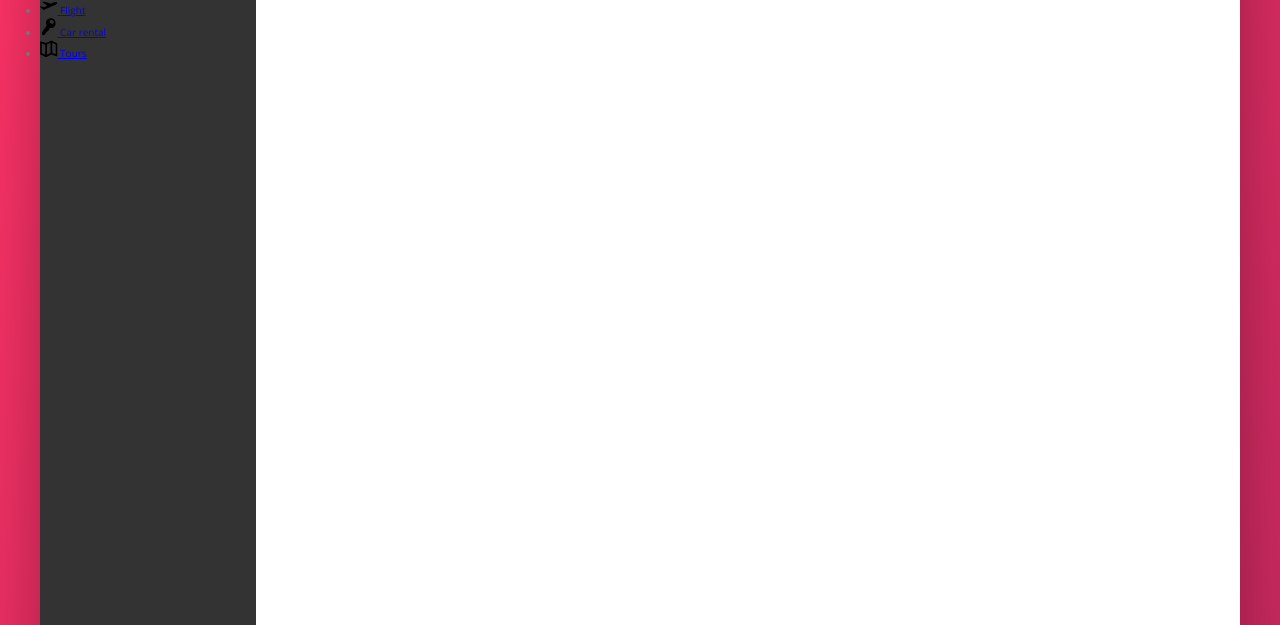
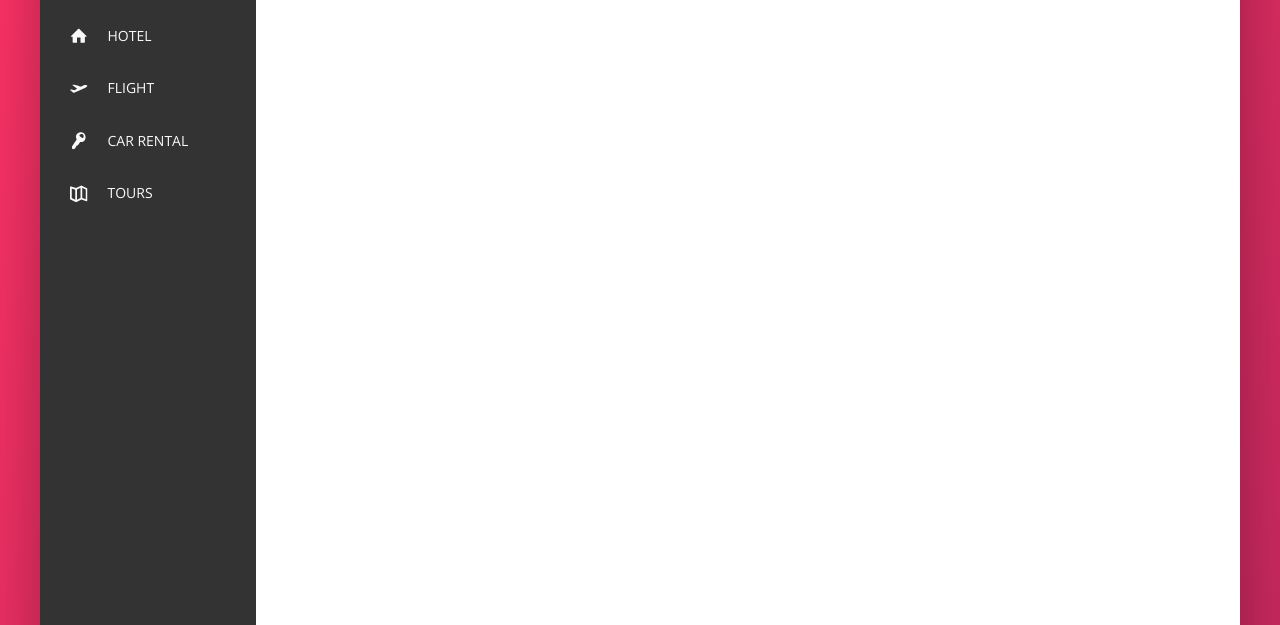
Before and after one commit to mhazak/Trillo, a website: page index.html in a window 1280 px wide. Shown: the part 175-800 px from the top of the page. Drawn offline with nearby package versions, Linux system fonts and the light colour scheme.

Commit message:
styling icons in side navigation

```diff
--- a/sass/_components.scss
+++ b/sass/_components.scss
@@ -54,9 +54,11 @@
 // side navigation
 .side-nav {
 
-    &__item {}
-    &__link {}
-    &__icon { width: 1.75rem; height: 1.75rem; }
+    list-style: none; font-size: 1.4rem; margin-top: 3.5rem;
+    &__link:link,
+    &__link:visited { color: var(--color-grey-light-1); text-decoration: none; text-transform: uppercase; display: flex; align-items: center; padding: 1.5rem 3rem; }
+    &__link:hover {}
+    &__icon { width: 1.75rem; height: 1.75rem; margin-right: 2rem; fill: currentColor; }
 
 }
 
```
Also changed, not shown: css/style.css.
